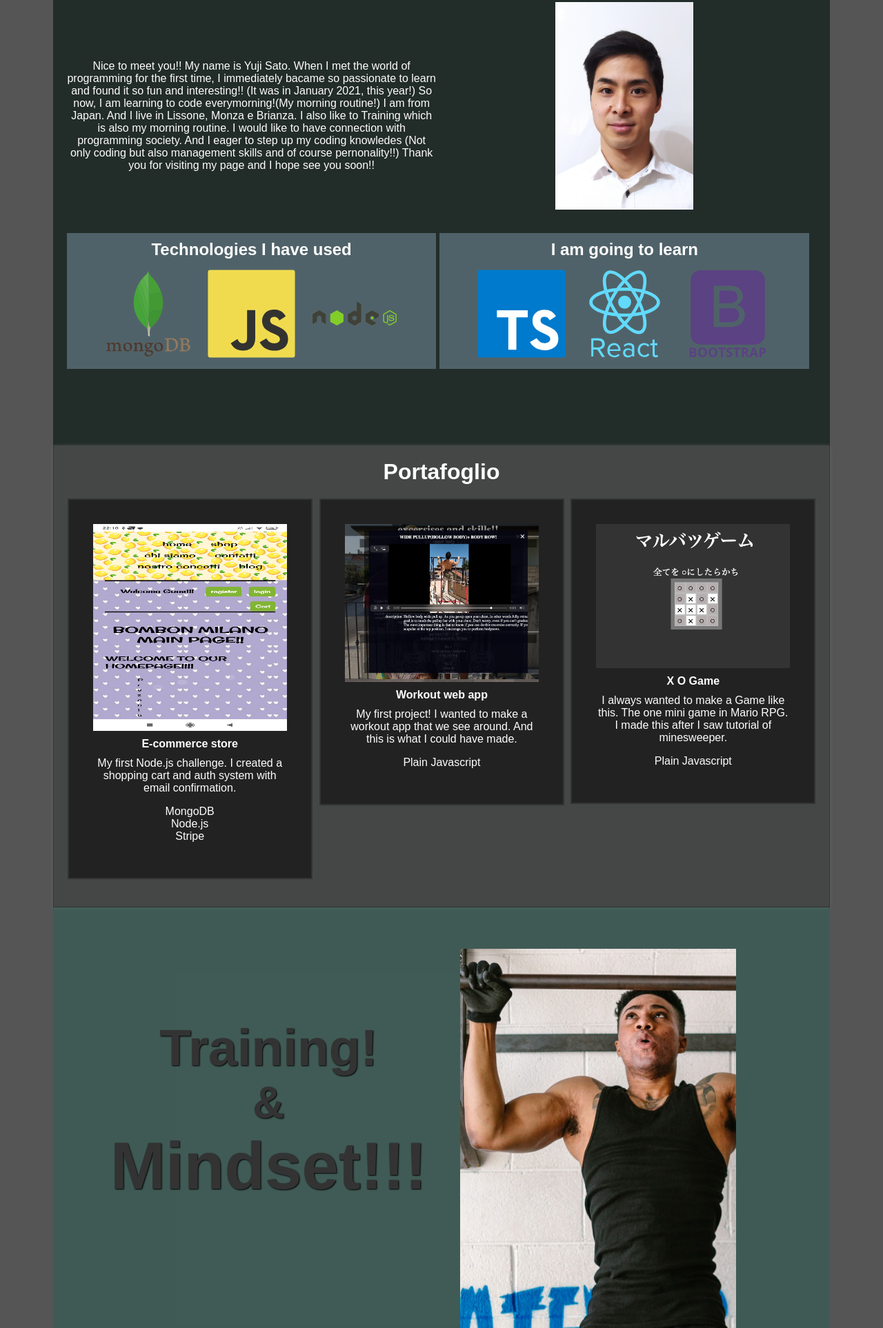
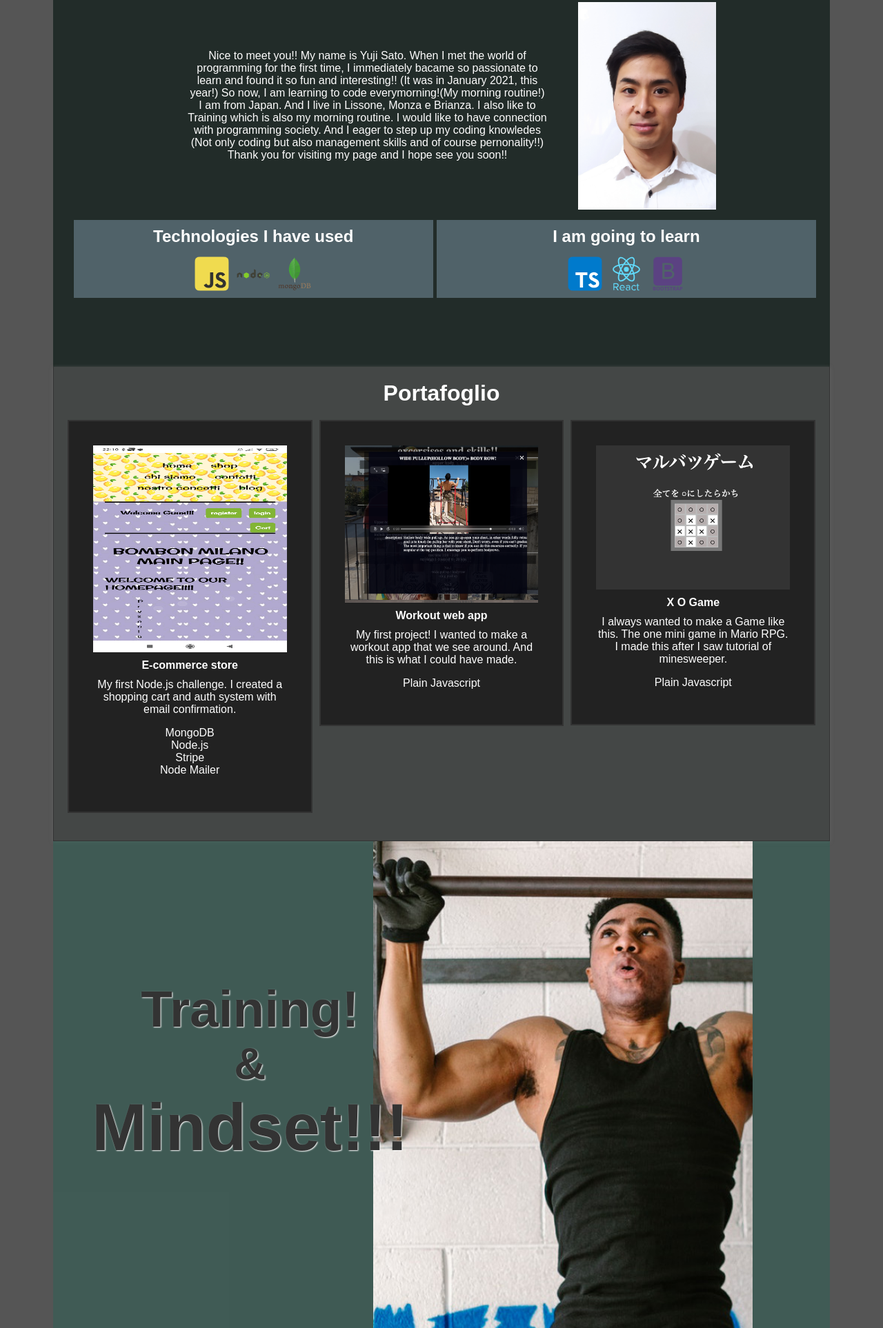
Before and after one commit to yuji-luigi/first_landingpage, a website: page public/index.html in a window 1280 px wide. Shown: the part 874-2800 px from the top of the page at 69% size. Drawn offline with nearby package versions, Linux system fonts and the light colour scheme.

Commit message:
animation added responsiveness adjusted

```diff
--- a/public/index.html
+++ b/public/index.html
@@ -73,36 +73,25 @@
           </p>
         </div>
         <div class="content-wrap tech tech-used">
+          <!-- <div class="gallery"> -->
             <h2>Technologies I have used</h2>
-          <div class="gallery">
-            <div class="tech-icons flex scroll-container">
-              <div class="js-scroll">
-                <img src="image/mongodb.svg" alt="">
+            <div class="tech-icons scroll-container">
+              <img class="js-scroll popup-icon" src="image/javascript.svg" alt="">
+              <img class="js-scroll popup-icon" src="image/nodejs.svg" alt="">
+              <img class="js-scroll popup-icon" src="image/mongodb.svg" alt="">
+
             </div>
-              <div class="js-scroll">
-                <img src="image/javascript.svg" alt="">
-              </div>
-              <div class="js-scroll">
-                <img src="image/nodejs.svg" alt="">
-              </div>
-            </div>
-          </div>
+          <!-- </div> -->
           </div>
           <div class="content-wrap tech tech-to-learn">
+            <!-- <div class="gallery"> -->
             <h2>I am going to learn</h2>
-            <div class="gallery">
-              <div class="tech-icons flex scroll-container">
-                <div class="js-scroll">
-                  <img src="image/typescript.svg" alt="">
+              <div class="tech-icons content-wrap scroll-container">
+                  <img class="js-scroll popup-icon" src="image/typescript.svg" alt="">
+                  <img class="js-scroll popup-icon" src="image/react.svg" alt="">
+                  <img class="js-scroll popup-icon" src="image/bootstrap-plain-wordmark.svg" alt="">
               </div>
-                <div class="js-scroll">
-                  <img src="image/react.svg" alt="">
-                </div>
-                <div class="js-scroll">
-                  <img src="image/bootstrap-plain-wordmark.svg" alt="">
-                </div>
-              </div>
-            </div>
+            <!-- </div> -->
         </div>
       </article>
     </section>
@@ -110,9 +99,9 @@
       <article class="content-wrap">
         <h1 class="section-title">Portafoglio</h1>
         <div class="grid">
-          <a class="a-card-wrap" href="https://bonbonmilano.herokuapp.com">
-            <div class="card scroll-container">
-              <div class="card-content js-scroll">
+            <a class="a-card-wrap scroll-container" href="https://bonbonmilano.herokuapp.com">
+              <div class="card js-scroll fade-in">
+                <div class="card-content">
                   <img src="image/bombom_img.jpg" alt="">
                   <h4>E-commerce store</h4>
                   <p>My first Node.js challenge. I created a shopping cart and auth system with email confirmation.
@@ -121,13 +110,15 @@
                        <li>MongoDB</li>
                        <li>Node.js</li>
                        <li>Stripe</li>
+                       <li>Node Mailer</li>
                      </ul>
                 </div>
               </div>
             </a>
 
+
            <a class="a-card-wrap scroll-container" href="https://workoutyujibeta.herokuapp.com">
-            <div class="card js-scroll">
+             <div class="card js-scroll fade-in-delayed">
                  <div class="card-content">
                    <img src="image/workout_yuji1.png" alt="">
                    <h4>Workout web app</h4>
@@ -140,9 +131,10 @@
                  </div>
                </div>
            </a>
-          <a class="a-card-wrap" href="https://marubatsuyuji.herokuapp.com">
-            <div class="card scroll-container">
-              <div class="card-content js-scroll">
+
+           <a class="a-card-wrap scroll-container" href="https://marubatsuyuji.herokuapp.com">
+             <div class="card js-scroll fade-in">
+               <div class="card-content">
                  <img src="image/marubatsu.png" alt="">
                  <h4>X O Game</h4>
                  <p>
@@ -159,18 +151,20 @@
 
       </article>
     </section>
-    <section class="grid" id="section3">
-      <div class="slide-container flex">
-          <div class="content-title">
+    <section id="section3">
+      <div class="flex">
+        <div class="scroll-container">
+          <div class="image-wrap js-scroll spin-in-left-muscle">
+            <img class="section-main-image" src="image/pullup5.jpg" alt="">
+          </div>
+        </div>
+        <div class="scroll-container">
+          <div class="content-title js-scroll slide-in-up-muscle">
             <h3>Training!</h3>
             <h4>&</h4>
             <h1>Mindset!!!</h1>
           </div>
-
-        <div class="image-wrap">
-          <img class="section-main-image" src="image/pullup5.jpg" alt="">
         </div>
-        <span></span>
       </div>
       </section>
       <section id="section4">
@@ -213,8 +207,8 @@
 
   </main>
   <footer class="main-footer">
-    <h1>Contact Me</h1>
-    <p>I'm available for you!</p>
+    <h1>Thank You For Your Visit!!</h1>
+    <h3>Contact Me!!</h3>
     <div class="">
       <p>yujisato.usk.jpn@gmail.com</p>
     </div>
--- a/public/landing.css
+++ b/public/landing.css
@@ -54,10 +54,8 @@ article {
 }
 
 section {
-  width: 88%;
+  width: 90%;
   margin:auto;
-  /* padding:0 6%; */
-  /* background:rgba(1, 17, 13, 0.7); */
   z-index: 1;
 }
 header {
@@ -122,9 +120,6 @@ header {
   z-index: 15;
 }
 
-.gallery {
-  background:rgba(90, 110, 119, 0.836)
-}
 
 .brand-title {
   font-size: 1.5rem;
@@ -172,7 +167,6 @@ header {
 }
 
 #sectionh{
-  /* position:fixed; */
   margin-bottom: 20px;
   background:rgba(1, 17, 13, 0.2);
   color: #fefefe;
@@ -231,7 +225,6 @@ header {
 }
 
 #section1 {
-  /* width: 89%; */
   padding-top: 20px;
   margin: auto;
   background:rgba(1, 17, 13, 0.6);
@@ -250,7 +243,7 @@ header {
   font-size: 2rem;
 }
 
-#section1 article img {
+#section1 article .main-myimage {
   margin: auto;
   width: 60%;
   order:2;
@@ -264,40 +257,36 @@ header {
   text-align: center;
 }
 
+#section1 .tech {
+  width: 100%;
+  display: flex;
+  flex-direction: column;
+  justify-content: center;
+  overflow: hidden;}
 
-#section1 .flex {
-  display: flex;
-  margin: auto;
-  padding: 10px;
-  width: 80%;
-  border-radius: 1rem;
-  grid-template-columns: repeat(auto-fit, minmax(100px, max-content));
-  grid-template-rows: repeat(auto-fit, minmax(100px, max-content));
-  justify-content: center;
-  grid-gap: 20px;
+#section1 .tech {
+  margin: 10px;
+  background:rgba(90, 110, 119, 0.836)
+
+}
+#section1 .tech h2 {
+  margin: 10px;
 }
 
-#section1 .flex div {
-  margin-bottom: 0;
+#section1 .tech-icons {
+  display: flex;
+  flex-direction: row;
+  flex-wrap: wrap;
+  align-items: center;
+  justify-content: center;
 }
 
-#section1 .flex img {
-  margin:0;
-  margin-top: 5px;
-  width: 100%;
+
+#section1 .tech-icons img {
+  margin:5px;
+  max-width: 50px;
   border-radius: .5rem;
-  display: flex;
 }
-
-#section1 .tech-icons .js-scroll {
-  display: none
-}
-
-#section1 .tech-icons .js-scroll.scrolled {
-  animation: popup-icon 1000ms ease-in-out both;
-  display: unset;
-}
-
 
 
 #section2 .grid {
@@ -312,7 +301,6 @@ header {
 .card {
   width:100%;
   margin: auto;
-  /* margin-bottom: 50px; */
   padding: 50px;
   border: 2px solid #333;
   background: #222;
@@ -320,52 +308,38 @@ header {
   transition: transform 250ms;
 }
 
-#section2  .card.js-scroll{
- display: none;
-}
-
-#section2 .card.js-scroll.scrolled {
-  animation: spin-in 2s ease-in-out both;
-  display: block;
-}
-
-
-
 .card:hover {
   transform: scale(1.03) rotate(3deg)
 }
 
 
 #section3 {
-  background:rgba(34, 100, 84, 0.404)
+  background:rgba(34, 100, 84, 0.404);
+  overflow: hidden;
+  position:relative;
+  height:450px;
 }
 
 #section3 .section-title {
   margin-top: 20px;
 }
 
-#section3 .slide-container {
-  position: relative;
-  min-height: 400px;
-}
-
 #section3 .section-main-image {
   position: absolute;
-  width: 250px;
+  width: 350px;
   right:0;
-  animation: spin-in 1500ms ease-in-out both;
 }
 
 #section3 .content-title {
   position: absolute;
-  font-size: 2rem;
-  top: 70px;
+  font-size: 3rem;
+  top: 100px;
   left: 5%;
   z-index: 1;
   color: #333;
-  text-shadow: var(--text-shadow);
-  animation: slide-in-up 1500ms ease-in-out both;
+  text-shadow: 1px 1px 2px #fefefe;
 }
+
 
 
 
@@ -417,10 +391,8 @@ header {
 
 
 #section5 .section-bg1 {
-  /* background-image: url("image/codes.jpg");  */
   opacity: 0.3 ;
   z-index:2;
-
 }
 
 #section5 .content-text{
@@ -439,6 +411,49 @@ header {
 
 .main-footer li a {
   color: #fefefe;
+}
+
+.js-scroll {
+  opacity: 0;
+}
+
+
+.js-scroll.scrolled {
+   opacity: 1;
+}
+
+.js-scroll.scrolled.roll-out {
+  animation: roll-out 500ms ease-in-out
+}
+.js-scroll.scrolled.roll-in {
+  animation: roll-in 500ms ease-in-out
+}
+.js-scroll.scrolled.slide-right {
+  animation: slide-right 500ms ease-in-out
+}
+.js-scroll.scrolled.pop-zoom {
+  animation: pop-zoom 500ms ease-in-out
+}
+.js-scroll.scrolled.pop-zoom-out {
+  animation: pop-zoom-out 1000ms ease-in-out
+}
+.js-scroll.scrolled.fade-in-delayed {
+  animation: fade-in-delayed 1500ms ease-in-out
+}
+.js-scroll.scrolled.fade-in {
+  animation: fade-in 1000ms ease-in-out
+}
+.js-scroll.scrolled.spin-in-left-muscle {
+  animation: spin-in-left-muscle 1000ms ease-in-out;
+}
+.js-scroll.scrolled.slide-in-up-muscle {
+  animation: slide-in-up-muscle 1500ms ease-in-out;
+}
+.js-scroll.scrolled.slide-in-up {
+  animation: slide-in-up 500ms ease-in-out
+}
+.js-scroll.scrolled.popup-icon {
+  animation: popup-icon 1000ms ease-in-out;
 }
 
 
@@ -463,8 +478,6 @@ header {
     height:0;
   }
 }
-
-
 
 @keyframes slide-right {
 0% {
@@ -501,20 +514,37 @@ header {
 }
 }
 
-
-
-@keyframes spin-in{
+@keyframes fade-in-delayed{
 0% {
-
-  transform: rotate(45deg) translate(450px, 300px );
+  opacity: 0;
+ }
+30% {
+  opacity:0
+}
+100% {
+ opacity: 1;
+}
 }
 
-/* 20% {
-} */
+@keyframes spin-in-left-muscle{
+0% {
+  position:absolute;
+  right:0;
+  transform: translateY(500px) rotate(20deg) ;
+}
 
 100% {
- transform:  translate(0, 0);
- display:block;
+  position:absolute;
+  right:0;
+  transform:  translateY(0);
+}
+}
+@keyframes fade-in{
+0% {
+  opacity:0
+}
+100% {
+ opacity: 1;
 }
 }
 
@@ -534,17 +564,35 @@ header {
   opacity: 1
 }
 }
+@keyframes slide-in-up-muscle {
+0% {
+  transform: translateY(50px);
+  opacity: 0
+}
+
+55%{
+  transform: translateY(50px);
+  opacity: 0
+}
+
+90% {
+  transform: translateY(0);
+  opacity: 1
+}
+}
 
 @keyframes popup-icon{
-0% {
-  height: 0;
-  width:0;
-}
-100% {
-  height: 100%;
-  width:100%;
+  0% {
+    opacity: 0;
+    height: 0;
+    transform: translateY(50px);
+  }
+  100% {
+    opacity: 1;
+    height:50px;
+    transform: translateY(0);
 
-}
+  }
 }
 
 @media (max-width: 700px) {
@@ -552,8 +600,6 @@ header {
     display: flex;
   }
 
-
-  /* Reposition .navbar ul for menu tab */
   .navbar {
     flex-direction: column;
     align-items: flex-start;
@@ -591,6 +637,12 @@ header {
 }
 
   @media (min-width: 700px){
+    section {
+      width: 88%;
+      margin:auto;
+      z-index: 1;
+    }
+
     #sectionh .content-title{
       font-size: 3rem;
     }
@@ -611,13 +663,16 @@ header {
   #section1{
     width: 88%;
     padding-top: 20px;
-    height:90vh;
     background:rgba(1, 17, 13, 0.6);
   }
 
   #section1 article {
     box-shadow: none;
     border: none;
+  }
+
+  #section1 .tech {
+    width: 600px;
   }
 
 
@@ -636,9 +691,9 @@ header {
       width:100%;
       margin: auto;
       grid-template-columns:repeat(6, 1fr) ;
-      grid-template-rows:1fr minmax(150, 1fr) ;
+      grid-template-rows:1fr  minmax(150, 1fr) ;
       grid-template-areas:
-      "p-text p-text p-text p-img p-img p-img"
+      " . p-text p-text p-text  p-img  ."
       "  t-used t-used t-used  t-learn  t-learn t-learn "
 
 
@@ -667,6 +722,8 @@ header {
       align-items: center;
     }
 
+
+
     #section1 .tech-used {
       grid-area: t-used;
       margin-right: 5px;
@@ -680,7 +737,6 @@ header {
       display: flex;
       flex-direction: column;
       justify-content: space-evenly;
-      /* justify-content: space-between; */
       width: 100%;
       padding-bottom: 5px;
       background:rgba(90, 110, 119, 0.836)
@@ -692,13 +748,9 @@ header {
 
      #section1 .tech-icons {
        padding:0;
-
-       margin: auto;
      }
 
-     /* #section2 {
-       background:rgba(34, 100, 84, 0.404);
-     } */
+
     #section2 .grid {
       display: grid;
       grid-gap: 10px;
@@ -736,17 +788,17 @@ header {
     }
 
     #section3 .section-main-image {
-     width: 400px;
+     width: 550px;
      right: 10%;
+     top:0;
 
     }
 
     #section3 .content-title {
-      top: 100px;
+      top: 200px;
       left:5%;
       font-size: 4rem;
       z-index: 20;
-      animation: slide-in-up 500ms ease-in-out both;
     }
 
     #section4 .grid {
@@ -756,7 +808,7 @@ header {
     }
    #section5 .section-bg1, #section5 .section-bg2 {
      width: 70%;
-     right:18%;
+     right:15%;
      margin :auto;
    }
 
@@ -764,4 +816,44 @@ header {
      left: 15%;
    }
 
+   @keyframes spin-in-left-muscle{
+    0% {
+      position:absolute;
+      top:0;
+      right:10%;
+      transform: translateY(600px) rotate(20deg) translate(0, 600px );
+    }
+
+    100% {
+      position:absolute;
+      right:10%;
+      top:0;
+      transform:  translateY(0);
+      display:block;
+    }
+    }
+
+    @keyframes popup-icon{
+      0% {
+        height: 0;
+        width:0;
+
+      }
+      100% {
+        height: 100%;
+        width:150px;
+      }
+      }
   }
+
+  @media(max-width:800px) {
+    #section1 .tech img{
+      max-width: 50px;
+    }
+  }
+
+  @media(min-width:800px) {
+     #section1 .tech  img {
+       width: 100px;
+     }
+  }
--- a/public/landing.js
+++ b/public/landing.js
@@ -71,13 +71,17 @@ const displayScrollElement = (element) => {
   const children = element.children
   const jsScrolls = Array.prototype.slice.call(children)
   console.log(`element: ${element}, children:${children}, jsscroll: ${jsScrolls}`)
-  jsScrolls.forEach(el => {
-    el.classList.add('scrolled')
-  })
-  // console.log(jsScroll)
-  // const aniEls = jsScroll.map('')
-  // console.log(aniEls)
+
+  let interval = 500
+  jsScrolls.forEach(function(el, index) {
+    setTimeout(function () {
+      console.log(el)
+      el.classList.add('scrolled')
+    }, index * interval)
+})
 };
+
+
 const hideScrollElement = (element) => {
   element.classList.remove("scrolled");
 };
```
Lines whose indentation alone changed are shown as unchanged.
